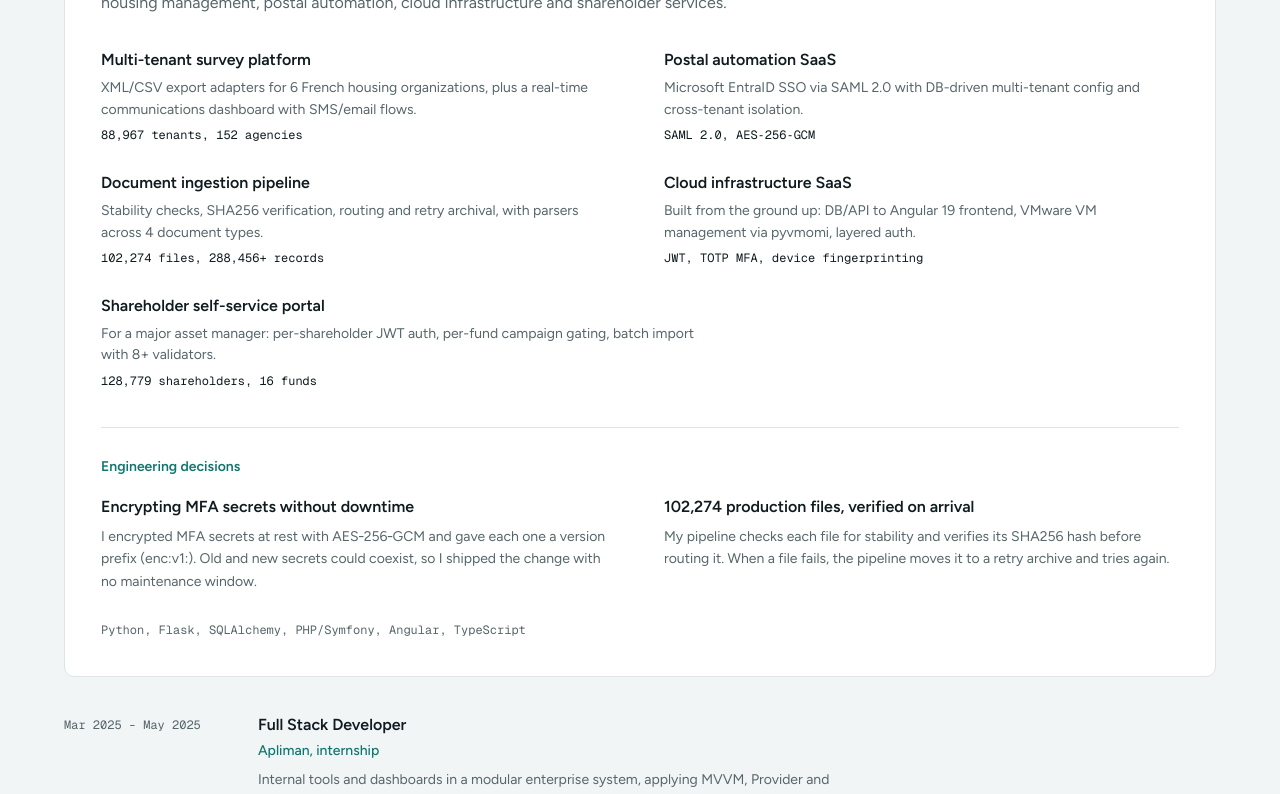
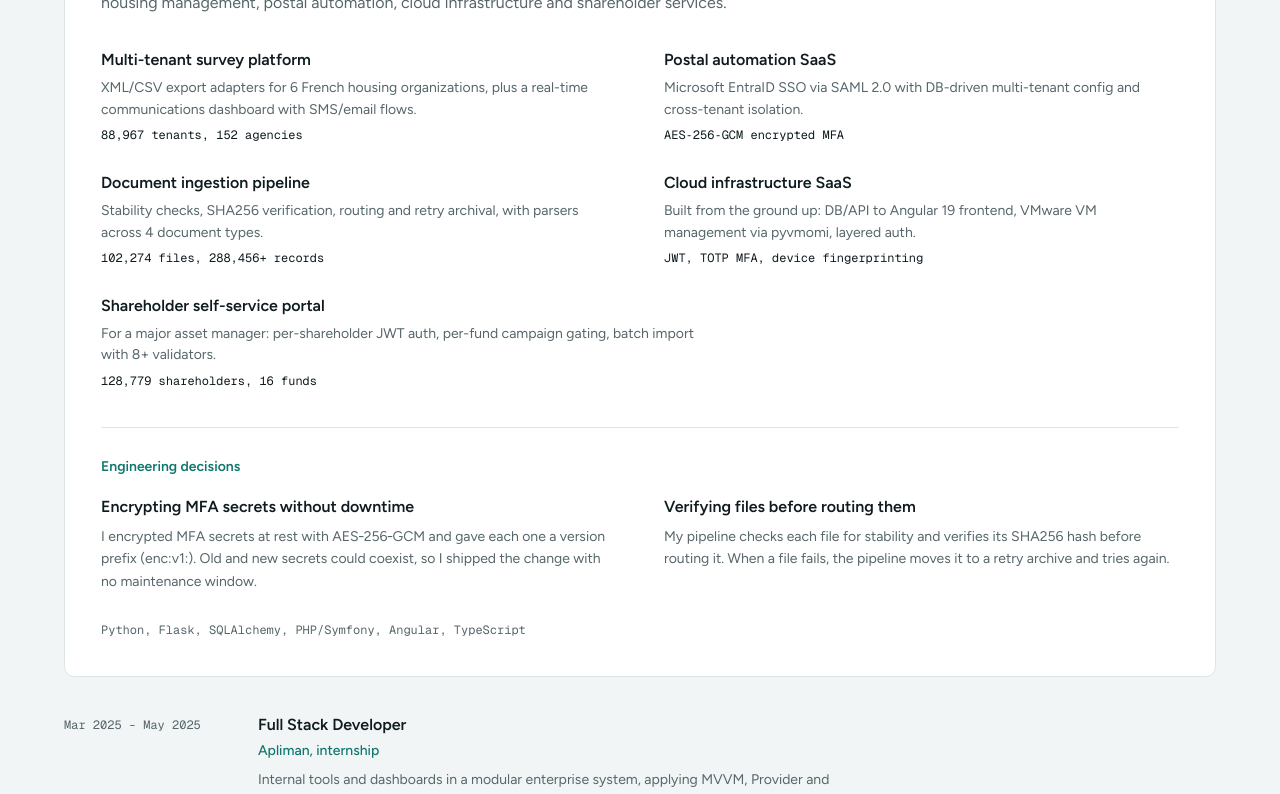
Before and after one commit to Hsenhydr/Portfolio, a React (Vite) app: page / in a window 1280 px wide. Shown: the part 900-1694 px from the top of the page. Built offline with nearby package versions, Linux system fonts and the light colour scheme.

Commit message:
Remove repeated figures and the last box in Education
- Show 102,274 files once, in the pipeline figure, and retitle the decision note
- Replace the duplicate SAML 2.0 figure on the postal platform with its MFA encryption
- Show the 18/20 note as plain text instead of a tinted chip

```diff
--- a/src/App.css
+++ b/src/App.css
@@ -664,16 +664,12 @@ main:focus {
   color: var(--muted);
   margin: 4px 0 0;
 }
+/* Plain teal text, no chip: Education stays free of boxes. */
 .edu-note {
-  display: inline-block;
   font-size: var(--fs-sm);
   font-weight: 500;
-  /* accent-hover, not accent-text: on the tinted chip it keeps light mode above 4.5:1 (5.6). */
-  color: var(--accent-hover);
-  background: var(--accent-soft);
-  border-radius: var(--radius-sm);
-  padding: 3px 10px;
-  margin: 10px 0 0;
+  color: var(--accent-text);
+  margin: 8px 0 0;
 }
 .edu-topics {
   font-size: var(--fs-sm);
--- a/src/Experience.jsx
+++ b/src/Experience.jsx
@@ -14,7 +14,7 @@ const CURRENT_ROLE = {
     {
       name: "Postal automation SaaS",
       what: "Microsoft EntraID SSO via SAML 2.0 with DB-driven multi-tenant config and cross-tenant isolation.",
-      metric: "SAML 2.0, AES‑256‑GCM",
+      metric: "AES‑256‑GCM encrypted MFA",
     },
     {
       name: "Document ingestion pipeline",
@@ -38,7 +38,7 @@ const CURRENT_ROLE = {
       body: "I encrypted MFA secrets at rest with AES‑256‑GCM and gave each one a version prefix (enc:v1:). Old and new secrets could coexist, so I shipped the change with no maintenance window.",
     },
     {
-      title: "102,274 production files, verified on arrival",
+      title: "Verifying files before routing them",
       body: "My pipeline checks each file for stability and verifies its SHA256 hash before routing it. When a file fails, the pipeline moves it to a retry archive and tries again.",
     },
   ],
```
